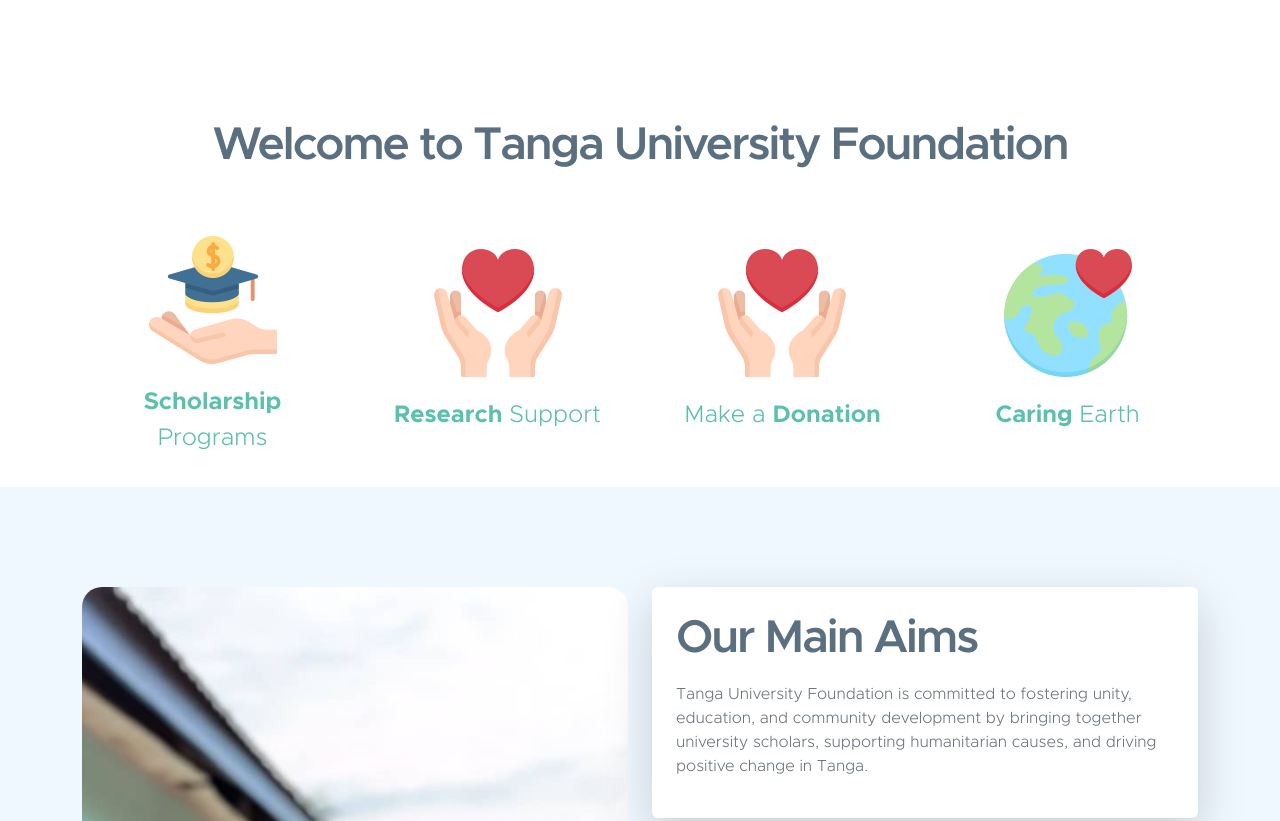
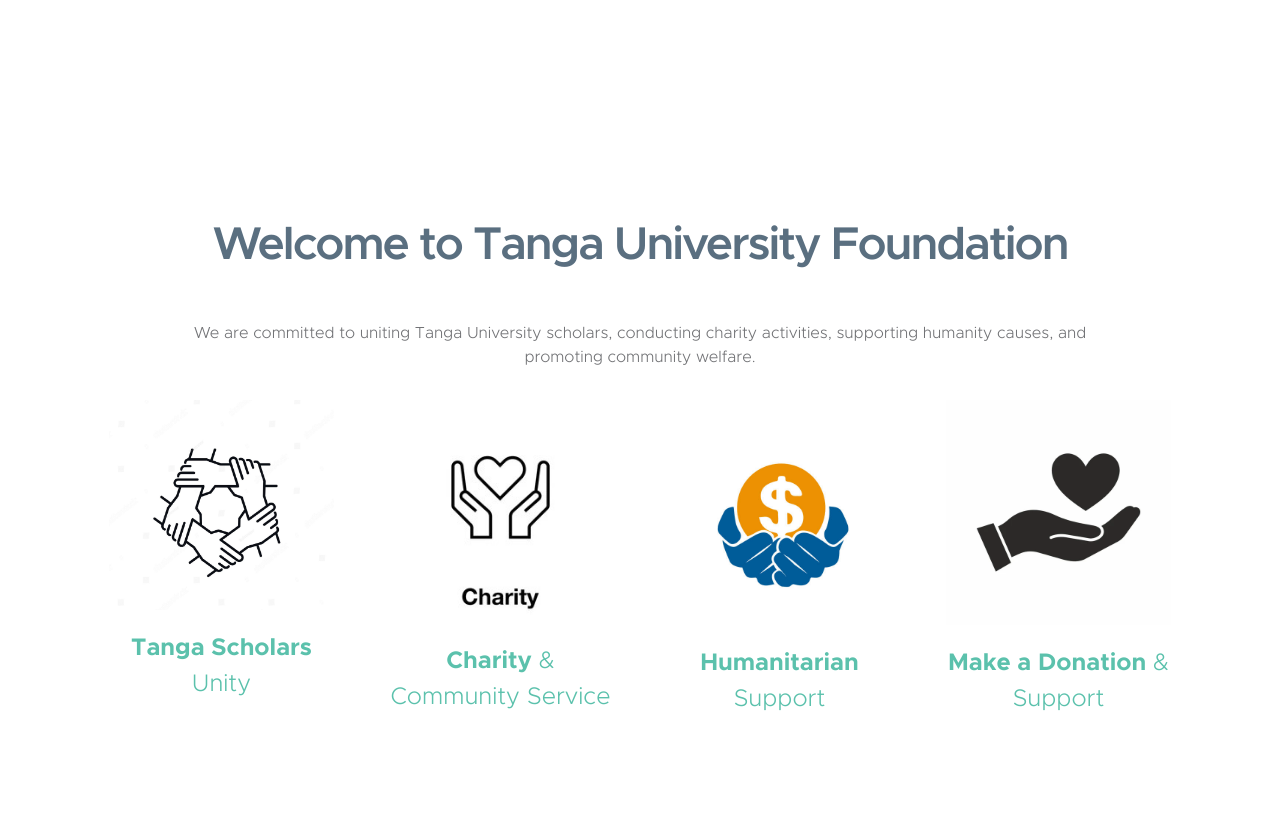
Before and after one commit to EngOhmz/tangaunifoundation, a plain HTML site: page index.html in a window 1280 px wide. Shown: the part 875-1696 px from the top of the page. Drawn offline with Linux system fonts and the light colour scheme.

Commit message:
initial commit

```diff
--- a/index.html
+++ b/index.html
@@ -198,20 +198,26 @@
 </style>
 
 
-            <!-- <section class="section-padding"> -->
+<section class="section-padding mt-0 pt-0">
+
+                <div class="container">
+                    <div class="row">
+
+                        <section class="section-padding">
                             <div class="container">
                                 <div class="row">
 
                                     <div class="col-lg-10 col-12 text-center mx-auto">
                                         <h2 class="mb-5">Welcome to Tanga University Foundation</h2>
+                                        <p>We are committed to uniting Tanga University scholars, conducting charity activities, supporting humanity causes, and promoting community welfare.</p>
                                     </div>
 
                                     <div class="col-lg-3 col-md-6 col-12 mb-4 mb-lg-0">
                                         <div class="featured-block d-flex justify-content-center align-items-center">
                                             <a href="donate.html" class="d-block">
-                                    <img src="images/icons/scholarship.png" class="featured-block-image img-fluid" alt="">
+                                                <img src="images/unity.jpg" class="featured-block-image img-fluid" alt="Scholarship">
 
-                                    <p class="featured-block-text"><strong>Scholarship</strong> Programs</p>
+                                                <p class="featured-block-text"><strong>Tanga Scholars</strong> Unity</p>
                                             </a>
                                         </div>
                                     </div>
@@ -219,9 +225,9 @@
                                     <div class="col-lg-3 col-md-6 col-12 mb-4 mb-lg-0 mb-md-4">
                                         <div class="featured-block d-flex justify-content-center align-items-center">
                                             <a href="donate.html" class="d-block">
-                                    <img src="images/icons/receive.png" class="featured-block-image img-fluid" alt="">
+                                                <img src="images/charity.jpg" class="featured-block-image img-fluid" alt="Charity">
 
-                                    <p class="featured-block-text"><strong>Research</strong> Support</p>
+                                                <p class="featured-block-text"><strong>Charity</strong> & Community Service</p>
                                             </a>
                                         </div>
                                     </div>
@@ -229,9 +235,9 @@
                                     <div class="col-lg-3 col-md-6 col-12 mb-4 mb-lg-0 mb-md-4">
                                         <div class="featured-block d-flex justify-content-center align-items-center">
                                             <a href="donate.html" class="d-block">
-                                    <img src="images/icons/receive.png" class="featured-block-image img-fluid" alt="">
+                                                <img src="images/humanitarian.jpg" class="featured-block-image img-fluid" alt="Humanity">
 
-                                    <p class="featured-block-text">Make a <strong>Donation</strong></p>
+                                                <p class="featured-block-text"><strong>Humanitarian</strong> Support</p>
                                             </a>
                                         </div>
                                     </div>
@@ -239,9 +245,9 @@
                                     <div class="col-lg-3 col-md-6 col-12 mb-4 mb-lg-0">
                                         <div class="featured-block d-flex justify-content-center align-items-center">
                                             <a href="donate.html" class="d-block">
-                                    <img src="images/icons/heart.png" class="featured-block-image img-fluid" alt="">
+                                                <img src="images/donate.webp" class="featured-block-image img-fluid" alt="Donate">
 
-                                    <p class="featured-block-text"><strong>Caring</strong> Earth</p>
+                                                <p class="featured-block-text"><strong>Make a Donation</strong> & Support</p>
                                             </a>
                                         </div>
                                     </div>
```
Also changed, not shown: images/charity-icon-vector-perfect-care-260nw-1480060985.webp (added), images/charity.jpg (added), images/donate.webp (added), images/download.png (added), images/humanitarian.jpg (added), images/unity.jpg (added). Lines whose indentation alone changed are shown as unchanged.
